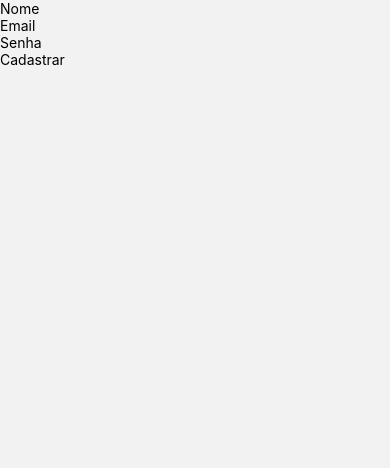
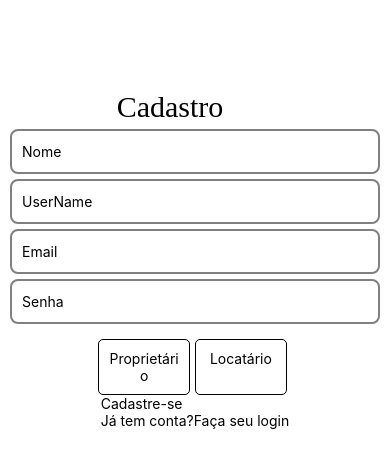
Before and after one commit to ThalisAntunesDaSilva/HubOffice, a React Native app: screen /Register in a window 390 px wide. Shown: the top 468 px of the page. Built offline with nearby package versions, Linux system fonts and the light colour scheme.

Commit message:
atualizacoes tela de cadastro e login

```diff
--- a/src/pages/Register/index.js
+++ b/src/pages/Register/index.js
@@ -3,22 +3,33 @@ import { View, TextInput, TouchableOpacity, Text } from 'react-native';
 import styles from './styles';
 
 const Register = () => {
+    const [cadastroTitulo, setCadastroTitulo] = useState('');
     const [nome, setNome] = useState('');
+    const [username, setUserName] = useState('');
     const [email, setEmail] = useState('');
     const [senha, setSenha] = useState('');
+    const [tipoUsuario, setTipoUsuario] = useState('');
 
     const handleCadastro = () => {
         // Lógica para lidar com o cadastro aqui
-        console.log('Realizar o cadastro com os seguintes dados:', nome, email, senha);
+        console.log('Realizar o cadastro com os seguintes dados:', cadastroTitulo, nome, username, email, senha);
     };
 
     return (
         <View style={styles.container}>
+            <Text style={styles.titulo}>Cadastro</Text>
+
             <TextInput
                 style={styles.input}
                 placeholder="Nome"
                 value={nome}
                 onChangeText={(text) => setNome(text)}
+            />
+            <TextInput
+                style={styles.input}
+                placeholder="UserName"
+                value={username}
+                onChangeText={(text) => setUserName(text)}
             />
             <TextInput
                 style={styles.input}
@@ -33,11 +44,28 @@ const Register = () => {
                 value={senha}
                 onChangeText={(text) => setSenha(text)}
             />
+            <View style={styles.tipoUsuarioContainer}>
+                <TouchableOpacity
+                    style={[styles.tipoUsuarioButton, tipoUsuario === 'proprietario' ? styles.selectedButton : null]}
+                    onPress={() => setTipoUsuario('proprietario')}
+                >
+                    <Text style={styles.tipoUsuarioButtonText}>Proprietário</Text>
+                </TouchableOpacity>
+                <TouchableOpacity
+                    style={[styles.tipoUsuarioButton, tipoUsuario === 'locatario' ? styles.selectedButton : null]}
+                    onPress={() => setTipoUsuario('locatario')}
+                >
+                    <Text style={styles.tipoUsuarioButtonText}>Locatário</Text>
+                </TouchableOpacity>
+            </View>
+
             <TouchableOpacity style={styles.button} onPress={handleCadastro}>
-                <Text style={styles.buttonText}>Cadastrar</Text>
+                <Text style={styles.buttonText}>Cadastre-se</Text>
+                <Text>Já tem conta?Faça seu login</Text>
             </TouchableOpacity>
         </View>
     );
 };
 
+
 export default Register;
--- a/src/pages/Register/styles.js
+++ b/src/pages/Register/styles.js
@@ -0,0 +1,115 @@
+import { StyleSheet } from "react-native";
+
+export default StyleSheet.create({
+    container: {
+        flex: 1,
+        backgroundColor: "#fff",
+        alignItems: "center",
+        paddingTop: 90,
+        paddingHorizontal: 10,
+    },
+    titulo: {
+        fontFamily: 'Alata-Regular',
+        fontSize: 30,
+        color: "black",
+        marginBottom: 5,
+        marginRight: '50px'
+
+    },
+
+    titleRegisterLabel: {
+        fontFamily: 'Alata-Regular',
+        fontSize: 30,
+        color: "#A9ADB7",
+        marginBottom: 5,
+        marginRight: '50px',
+    },
+
+    label: {
+        fontFamily: 'Alata-Regular',
+        fontSize: 16,
+        marginBottom: 5,
+        alignSelf: "flex-start",
+        color: "black",
+    },
+
+    input: {
+        width: "100%",
+        height: 45,
+        borderColor: "gray",
+        borderWidth: 2,
+        marginBottom: 5,
+        paddingHorizontal: 10,
+        borderRadius: 8,
+    },
+
+    inputRegister: {
+        width: "100%",
+        fontSize: 16,
+        fontFamily: 'Alata-Regular',
+        marginBottom: 5,
+        color: "#A7A6A5",
+        width: "100%",
+    },
+    buttonRegister: {
+        width: "90%",
+        backgroundColor: "#EC4760",
+        borderRadius: 20,
+        fontFamily: "Alata-Regular",
+        height: 70,
+        display: "flex",
+        flexDirection: "column",
+        alignItems: "center",
+        justifyContent: "center",
+        marginBottom: 20,
+    },
+    buttonRegisterText: {
+        color: "#F4F6F5",
+        fontFamily: "Alata-Regular",
+        fontSize: 16,
+        borderRadius: 16,
+        marginBottom: 0,
+    },
+    listFormRegister: {
+        width: "100%",
+    },
+    signupContainer: {
+        marginTop: 0,
+        flexDirection: "row",
+        alignItems: "center",
+        paddingBottom: 3,
+        marginVertical: 20,
+    },
+    signupRegisterText: {
+        fontSize: 16,
+        color: "#A7A6A5",
+        fontFamily: "Alata-Regular",
+    },
+    signupLinkRegisterText: {
+        color: "#EC4760",
+        textDecorationLine: "underline",
+        marginLeft: 5,
+        fontFamily: "Alata-Regular",
+    },
+    tipoUsuarioContainer: {
+        flexDirection: 'row',
+        justifyContent: 'space-between',
+        marginTop: 10,
+    },
+    tipoUsuarioButton: {
+        flex: 1,
+        padding: 10,
+        borderWidth: 1,
+        borderColor: 'black',
+        borderRadius: 5,
+        marginRight: 5,
+    },
+    selectedButton: {
+        backgroundColor: 'blue',
+        borderColor: 'blue',
+    },
+    tipoUsuarioButtonText: {
+        textAlign: 'center',
+        color: 'black',
+    },
+});
```
